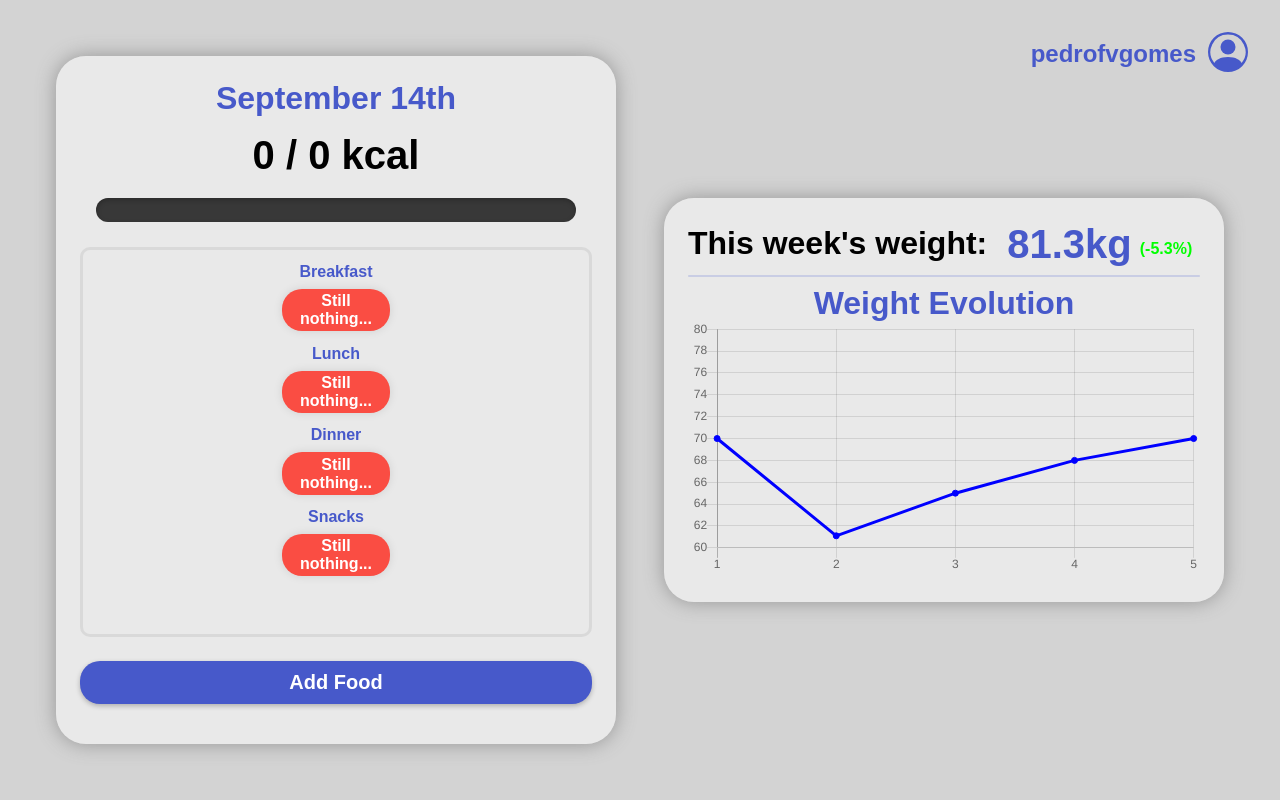
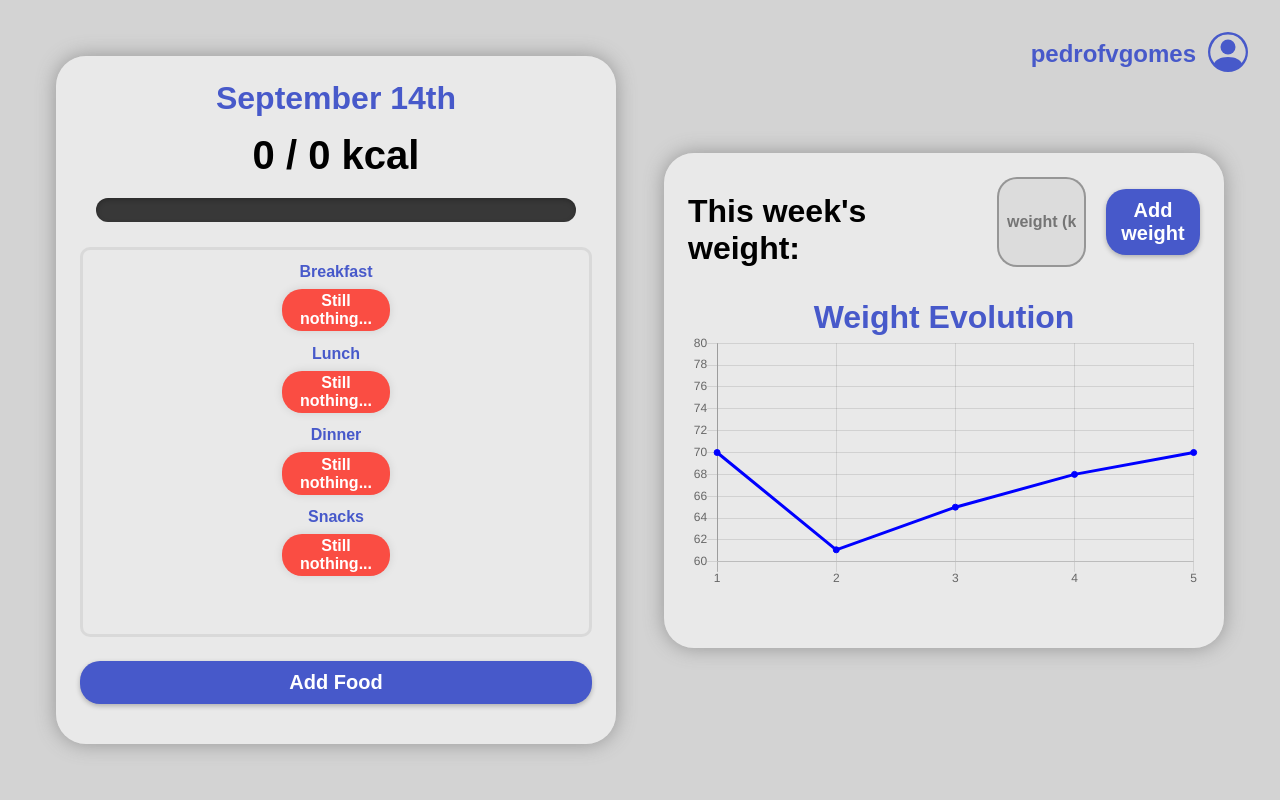
Before and after one commit to pedrofvgomes/fithub, a Django app: page / in a window 1280 px wide. Run offline with Django 4.2, Linux system fonts and the light colour scheme; a user stored in the database is signed in; data that the repository does not hold is empty; parts of the project's set-up code (start-up, migrations or seed data) failed here and were passed over; some web fonts are replaced.

Commit message:
dynamic weight display and backend functions

```diff
--- a/fithub/models.py
+++ b/fithub/models.py
@@ -16,7 +16,7 @@ class User(AbstractUser):
 class WeightLog(models.Model):
     user = models.ForeignKey('User', on_delete=models.CASCADE)
     weight = models.FloatField()
-    timestamp = models.DateTimeField(default = datetime.datetime.now())
+    timestamp = models.DateTimeField(default=datetime.datetime.now())
 
 class FoodLog(models.Model):
     user = models.ForeignKey('User', on_delete=models.CASCADE)
@@ -24,7 +24,7 @@ class FoodLog(models.Model):
     calories = models.IntegerField(default=0)
     weight = models.CharField(max_length=100)
     meal = models.CharField(max_length=100)
-    timestamp = models.DateTimeField(default = datetime.datetime.now())
+    timestamp = models.DateTimeField(default=datetime.datetime.now())
 
 class NutritionalInfo(models.Model):
     user = models.ForeignKey('User', on_delete=models.CASCADE)
--- a/fithub/static/fithub/styles.css
+++ b/fithub/static/fithub/styles.css
@@ -70,7 +70,7 @@ html, body{
     margin-bottom: 5px;
     font-size: 15px;
 }
-.auth input, #edit-profile input[type='number'], #edit-profile select, #edit-nutrition select, #food-log select, #food-log input{
+.auth input, #edit-profile input[type='number'], #edit-profile select, #edit-nutrition select, #food-log select, #food-log input, #weight input{
     padding: 1em;
     border: solid 2px rgba(81, 81, 81, 0.5);
     border-radius: 20px;
@@ -183,7 +183,7 @@ progress.red::-webkit-progress-value{
     width: 100%;
 
 }
-#add-food, #authenticate, #profile-view button, #edit-profile input[type='submit'], #food-log button{
+#add-food, #authenticate, #profile-view button, #edit-profile input[type='submit'], #food-log button, #weight button{
     background-color: #4759ca;
     margin: auto;
     border: none;
@@ -198,19 +198,14 @@ progress.red::-webkit-progress-value{
     transition: box-shadow ease-in-out 0.1s;
     margin: auto;
 }
-#add-food:hover, #authenticate:hover, #profile-view button:hover, #edit-profile input[type='submit'], #food-log button:hover{
+#add-food:hover, #authenticate:hover, #profile-view button:hover, #edit-profile input[type='submit'], #food-log button:hover, #weight button:hover{
     cursor: pointer;
     box-shadow: 0px 0px 16px 0px rgba(0, 0, 0, 0.4);
     transition: box-shadow ease-in-out 0.1s;
 }
 
 
-#weight hr{
-    height: 2px;
-    background-color: rgba(71, 89, 202, 0.2);
-    border: none;
-    border-radius: 25px;
-}
+
 #weight-info{
     display: flex;
     flex-direction: row;
@@ -219,7 +214,7 @@ progress.red::-webkit-progress-value{
     font-weight: 700;
     font-size: 2em;
     margin: 0;
-    margin-top: 0.1em;
+    margin-top: 0.5em;
 }
 #weight-info h1{
     font-weight: 800;
@@ -239,11 +234,12 @@ progress.red::-webkit-progress-value{
     font-size: 2em;
     color: #4759ca;
     margin-bottom: 0;
-    margin-top: 0em;
+    margin-top: 1em;
     text-align: center;
 }
 #graph canvas{
     margin: auto;
+    margin-bottom: 2em;
 }
 
 #profile:hover{
@@ -525,10 +521,26 @@ input[type=number]::-webkit-outer-spin-button {
     text-align: left;
     width: 50%;
 }
-#search-results .food input{
+#search-results .food input, #weight input{
     padding: 0.5em;
     width: 3em;
     font-size: 1em;
     margin-right: 0.5em;
     text-align: center;
 }
+
+#weight-info button{
+    width: 20%;
+    margin-left: 1em;
+    margin-right: 0;
+}
+#weight-info input{
+    margin-right: 0;
+    margin-left: 2.5em;
+    padding: 0;
+    padding-left: 0.5em;
+    padding-right: 0.5em;
+    width: 15%;
+    font-size: 1em;
+    font-weight: 700;
+}
--- a/fithub/templates/fithub/index.html
+++ b/fithub/templates/fithub/index.html
@@ -1,5 +1,6 @@
 <!DOCTYPE html>
 <html lang="es">
+
 <head>
     <title>FitHub</title>
     <meta charset="utf-8">
@@ -8,6 +9,7 @@
     <script src="https://cdnjs.cloudflare.com/ajax/libs/Chart.js/2.9.4/Chart.js"></script>
     <script src="../../static/fithub/script.js"></script>
 </head>
+
 <body id="mainpage">
     <div id="food">
         <div id="calories">
@@ -23,9 +25,10 @@
                 <span>{{ food.name }}</span>
                 <span>{{ food.weight }}</span>
                 <span>{{ food.calories }} kcal</span>
-                        <svg xmlns="http://www.w3.org/2000/svg" width="20" height="20" fill="currentColor" class="bi bi-dash-circle" viewBox="0 0 16 16">
-                            <path d="M8 15A7 7 0 1 1 8 1a7 7 0 0 1 0 14zm0 1A8 8 0 1 0 8 0a8 8 0 0 0 0 16z"/>
-                            <path d="M4 8a.5.5 0 0 1 .5-.5h7a.5.5 0 0 1 0 1h-7A.5.5 0 0 1 4 8z"/>
+                <svg xmlns="http://www.w3.org/2000/svg" width="20" height="20" fill="currentColor"
+                    class="bi bi-dash-circle" viewBox="0 0 16 16">
+                    <path d="M8 15A7 7 0 1 1 8 1a7 7 0 0 1 0 14zm0 1A8 8 0 1 0 8 0a8 8 0 0 0 0 16z" />
+                    <path d="M4 8a.5.5 0 0 1 .5-.5h7a.5.5 0 0 1 0 1h-7A.5.5 0 0 1 4 8z" />
                 </svg>
             </li>
             {% endfor %}
@@ -39,9 +42,10 @@
                 <span>{{ food.name }}</span>
                 <span>{{ food.weight }}</span>
                 <span>{{ food.calories }} kcal</span>
-                        <svg xmlns="http://www.w3.org/2000/svg" width="20" height="20" fill="currentColor" class="bi bi-dash-circle" viewBox="0 0 16 16">
-                            <path d="M8 15A7 7 0 1 1 8 1a7 7 0 0 1 0 14zm0 1A8 8 0 1 0 8 0a8 8 0 0 0 0 16z"/>
-                            <path d="M4 8a.5.5 0 0 1 .5-.5h7a.5.5 0 0 1 0 1h-7A.5.5 0 0 1 4 8z"/>
+                <svg xmlns="http://www.w3.org/2000/svg" width="20" height="20" fill="currentColor"
+                    class="bi bi-dash-circle" viewBox="0 0 16 16">
+                    <path d="M8 15A7 7 0 1 1 8 1a7 7 0 0 1 0 14zm0 1A8 8 0 1 0 8 0a8 8 0 0 0 0 16z" />
+                    <path d="M4 8a.5.5 0 0 1 .5-.5h7a.5.5 0 0 1 0 1h-7A.5.5 0 0 1 4 8z" />
                 </svg>
             </li>
             {% endfor %}
@@ -55,9 +59,10 @@
                 <span>{{ food.name }}</span>
                 <span>{{ food.weight }}</span>
                 <span>{{ food.calories }} kcal</span>
-                        <svg xmlns="http://www.w3.org/2000/svg" width="20" height="20" fill="currentColor" class="bi bi-dash-circle" viewBox="0 0 16 16">
-                            <path d="M8 15A7 7 0 1 1 8 1a7 7 0 0 1 0 14zm0 1A8 8 0 1 0 8 0a8 8 0 0 0 0 16z"/>
-                            <path d="M4 8a.5.5 0 0 1 .5-.5h7a.5.5 0 0 1 0 1h-7A.5.5 0 0 1 4 8z"/>
+                <svg xmlns="http://www.w3.org/2000/svg" width="20" height="20" fill="currentColor"
+                    class="bi bi-dash-circle" viewBox="0 0 16 16">
+                    <path d="M8 15A7 7 0 1 1 8 1a7 7 0 0 1 0 14zm0 1A8 8 0 1 0 8 0a8 8 0 0 0 0 16z" />
+                    <path d="M4 8a.5.5 0 0 1 .5-.5h7a.5.5 0 0 1 0 1h-7A.5.5 0 0 1 4 8z" />
                 </svg>
             </li>
             {% endfor %}
@@ -71,9 +76,10 @@
                 <span>{{ food.name }}</span>
                 <span>{{ food.weight }}</span>
                 <span>{{ food.calories }} kcal</span>
-                        <svg xmlns="http://www.w3.org/2000/svg" width="20" height="20" fill="currentColor" class="bi bi-dash-circle" viewBox="0 0 16 16">
-                            <path d="M8 15A7 7 0 1 1 8 1a7 7 0 0 1 0 14zm0 1A8 8 0 1 0 8 0a8 8 0 0 0 0 16z"/>
-                            <path d="M4 8a.5.5 0 0 1 .5-.5h7a.5.5 0 0 1 0 1h-7A.5.5 0 0 1 4 8z"/>
+                <svg xmlns="http://www.w3.org/2000/svg" width="20" height="20" fill="currentColor"
+                    class="bi bi-dash-circle" viewBox="0 0 16 16">
+                    <path d="M8 15A7 7 0 1 1 8 1a7 7 0 0 1 0 14zm0 1A8 8 0 1 0 8 0a8 8 0 0 0 0 16z" />
+                    <path d="M4 8a.5.5 0 0 1 .5-.5h7a.5.5 0 0 1 0 1h-7A.5.5 0 0 1 4 8z" />
                 </svg>
             </li>
             {% endfor %}
@@ -88,22 +94,31 @@
     <div id="weight">
         <div id="weight-info">
             <h2>This week's weight: </h2>
-                <h1>81.3kg</h1>
-                <span>(-5.3%)</span>
+            {% if newweightlog %}
+            <input type="number" placeholder="weight (kg)">
+            <button onclick="addWeight();">Add weight</button>
+            {% else %}
+            <h1>{{ weight }} kg</h1>
+            <span>({{ percentage }})</span>
+            {% endif %}
         </div>
-            <hr>
         <div id="graph">
             <h2>Weight Evolution</h2>
             <canvas id="weightchart" style="width: 100%; max-width: 600px;"></canvas>
         </div>
+        {% if remove %}
+        <button onclick="removeWeight();">Remove Last Weight</button>
+        {% endif %}
     </div>
 
     {% if user.is_authenticated %}
     <div id="profile">
         <span>{{ user.username }}</span>
-            <svg xmlns="http://www.w3.org/2000/svg" width="40" height="40" fill="#4759ca" class="bi bi-person-circle" viewBox="0 0 16 16">
-                <path d="M11 6a3 3 0 1 1-6 0 3 3 0 0 1 6 0z"/>
-                <path fill-rule="evenodd" d="M0 8a8 8 0 1 1 16 0A8 8 0 0 1 0 8zm8-7a7 7 0 0 0-5.468 11.37C3.242 11.226 4.805 10 8 10s4.757 1.225 5.468 2.37A7 7 0 0 0 8 1z"/>
+        <svg xmlns="http://www.w3.org/2000/svg" width="40" height="40" fill="#4759ca" class="bi bi-person-circle"
+            viewBox="0 0 16 16">
+            <path d="M11 6a3 3 0 1 1-6 0 3 3 0 0 1 6 0z" />
+            <path fill-rule="evenodd"
+                d="M0 8a8 8 0 1 1 16 0A8 8 0 0 1 0 8zm8-7a7 7 0 0 0-5.468 11.37C3.242 11.226 4.805 10 8 10s4.757 1.225 5.468 2.37A7 7 0 0 0 8 1z" />
         </svg>
     </div>
     {% else %}
@@ -115,13 +130,18 @@
 
     <div id="profile-view">
         <div id="logout">
-                <svg xmlns="http://www.w3.org/2000/svg" width="20" height="20" fill="white" class="bi bi-box-arrow-left" viewBox="0 0 16 16">
-                    <path fill-rule="evenodd" d="M6 12.5a.5.5 0 0 0 .5.5h8a.5.5 0 0 0 .5-.5v-9a.5.5 0 0 0-.5-.5h-8a.5.5 0 0 0-.5.5v2a.5.5 0 0 1-1 0v-2A1.5 1.5 0 0 1 6.5 2h8A1.5 1.5 0 0 1 16 3.5v9a1.5 1.5 0 0 1-1.5 1.5h-8A1.5 1.5 0 0 1 5 12.5v-2a.5.5 0 0 1 1 0v2z"/>
-                    <path fill-rule="evenodd" d="M.146 8.354a.5.5 0 0 1 0-.708l3-3a.5.5 0 1 1 .708.708L1.707 7.5H10.5a.5.5 0 0 1 0 1H1.707l2.147 2.146a.5.5 0 0 1-.708.708l-3-3z"/>
+            <svg xmlns="http://www.w3.org/2000/svg" width="20" height="20" fill="white" class="bi bi-box-arrow-left"
+                viewBox="0 0 16 16">
+                <path fill-rule="evenodd"
+                    d="M6 12.5a.5.5 0 0 0 .5.5h8a.5.5 0 0 0 .5-.5v-9a.5.5 0 0 0-.5-.5h-8a.5.5 0 0 0-.5.5v2a.5.5 0 0 1-1 0v-2A1.5 1.5 0 0 1 6.5 2h8A1.5 1.5 0 0 1 16 3.5v9a1.5 1.5 0 0 1-1.5 1.5h-8A1.5 1.5 0 0 1 5 12.5v-2a.5.5 0 0 1 1 0v2z" />
+                <path fill-rule="evenodd"
+                    d="M.146 8.354a.5.5 0 0 1 0-.708l3-3a.5.5 0 1 1 .708.708L1.707 7.5H10.5a.5.5 0 0 1 0 1H1.707l2.147 2.146a.5.5 0 0 1-.708.708l-3-3z" />
             </svg>
         </div>
-            <svg xmlns="http://www.w3.org/2000/svg" width="25" height="25" fill="currentColor" class="bi bi-x" viewBox="0 0 16 16">
-                <path d="M4.646 4.646a.5.5 0 0 1 .708 0L8 7.293l2.646-2.647a.5.5 0 0 1 .708.708L8.707 8l2.647 2.646a.5.5 0 0 1-.708.708L8 8.707l-2.646 2.647a.5.5 0 0 1-.708-.708L7.293 8 4.646 5.354a.5.5 0 0 1 0-.708z"/>
+        <svg xmlns="http://www.w3.org/2000/svg" width="25" height="25" fill="currentColor" class="bi bi-x"
+            viewBox="0 0 16 16">
+            <path
+                d="M4.646 4.646a.5.5 0 0 1 .708 0L8 7.293l2.646-2.647a.5.5 0 0 1 .708.708L8.707 8l2.647 2.646a.5.5 0 0 1-.708.708L8 8.707l-2.646 2.647a.5.5 0 0 1-.708-.708L7.293 8 4.646 5.354a.5.5 0 0 1 0-.708z" />
         </svg>
         <h1>{{user.username}}</h1>
         <div id="info">
@@ -211,16 +231,20 @@
 
     <div id="food-log">
         {% csrf_token %}
-            <svg xmlns="http://www.w3.org/2000/svg" width="25" height="25" fill="currentColor" class="bi bi-x" viewBox="0 0 16 16">
-                <path d="M4.646 4.646a.5.5 0 0 1 .708 0L8 7.293l2.646-2.647a.5.5 0 0 1 .708.708L8.707 8l2.647 2.646a.5.5 0 0 1-.708.708L8 8.707l-2.646 2.647a.5.5 0 0 1-.708-.708L7.293 8 4.646 5.354a.5.5 0 0 1 0-.708z"/>
+        <svg xmlns="http://www.w3.org/2000/svg" width="25" height="25" fill="currentColor" class="bi bi-x"
+            viewBox="0 0 16 16">
+            <path
+                d="M4.646 4.646a.5.5 0 0 1 .708 0L8 7.293l2.646-2.647a.5.5 0 0 1 .708.708L8.707 8l2.647 2.646a.5.5 0 0 1-.708.708L8 8.707l-2.646 2.647a.5.5 0 0 1-.708-.708L7.293 8 4.646 5.354a.5.5 0 0 1 0-.708z" />
         </svg>
 
         <h1>Add Food</h1>
 
         <div id="search">
             <input type="text" name="food-name" placeholder="Search food" spellcheck="false" autocomplete="off">
-                <svg xmlns="http://www.w3.org/2000/svg" width="20" height="20" fill="black" class="bi bi-search" viewBox="0 0 16 16">
-                    <path d="M11.742 10.344a6.5 6.5 0 1 0-1.397 1.398h-.001c.03.04.062.078.098.115l3.85 3.85a1 1 0 0 0 1.415-1.414l-3.85-3.85a1.007 1.007 0 0 0-.115-.1zM12 6.5a5.5 5.5 0 1 1-11 0 5.5 5.5 0 0 1 11 0z"/>
+            <svg xmlns="http://www.w3.org/2000/svg" width="20" height="20" fill="black" class="bi bi-search"
+                viewBox="0 0 16 16">
+                <path
+                    d="M11.742 10.344a6.5 6.5 0 1 0-1.397 1.398h-.001c.03.04.062.078.098.115l3.85 3.85a1 1 0 0 0 1.415-1.414l-3.85-3.85a1.007 1.007 0 0 0-.115-.1zM12 6.5a5.5 5.5 0 1 1-11 0 5.5 5.5 0 0 1 11 0z" />
             </svg>
         </div>
         <label for="search-results">Most frequent foods</label>
@@ -241,8 +265,8 @@
 
 
     <script>
-            const x = [1,2,3,4,5];
-            const y = [70,61.1, 65, 68, 70];
+        const x = [1, 2, 3, 4, 5];
+        const y = [70, 61.1, 65, 68, 70];
 
         new Chart("weightchart", {
             type: 'line',
@@ -257,14 +281,28 @@
                 }]
             },
             options: {
-                    legend: {display: false},
+                legend: { display: false },
                 scales: {
-                        yAxes: [{ticks: {min:60, max:80}}]
+                    yAxes: [{ ticks: { min: 60, max: 80 } }]
                 }
             }
         });
+
+
+
+        function addWeight() {
+            let weight = document.querySelector('#weight-info input').value;
+            if (weight > 0) {
+                window.location.href = 'addweight/' + parseInt(document.querySelector('input[name="user_id"]').value) + '/' + String(weight);
+            }
+        }
+
+        function removeWeight() {
+            window.location.href = 'removeweight/' + parseInt(document.querySelector('input[name="user_id"]').value);
+        }
     </script>
 
 
 </body>
+
 </html>
--- a/fithub/urls.py
+++ b/fithub/urls.py
@@ -12,5 +12,7 @@ urlpatterns = [
     path('edit_nutrition/<int:user_id>', views.edit_nutrition, name='edit_nutrition'),
     path('clear/<int:user_id>', views.clear, name='clear'),
     path('addfood/<int:user_id>', views.add_food, name='add_food'),
-    path('removefood/<int:log_id>', views.remove_food, name='remove_food')
+    path('removefood/<int:log_id>', views.remove_food, name='remove_food'),
+    path('addweight/<int:user_id>/<str:weight>', views.add_weight, name='add_weight'),
+    path('removeweight/<int:user_id>', views.remove_weight, name='remove_weight')
 ]
--- a/fithub/views.py
+++ b/fithub/views.py
@@ -11,6 +11,34 @@ import datetime, pytz
 def index(request):
     today = datetime.datetime.now()
 
+    # most recent weight log
+    id = sorted([log.id for log in WeightLog.objects.filter(user= request.user)])
+    if len(id) > 0:
+        id = id[-1]
+    else:
+        id = 0
+    lasttimestamp = WeightLog.objects.filter(user = request.user, id = id)
+    if len(lasttimestamp) != 0:
+        weight = lasttimestamp[0].weight
+        newweightlog = False
+    else:
+        newweightlog = True
+        weight = 0
+        percentage = 0
+    if not newweightlog:
+        diff = datetime.datetime.now() - lasttimestamp[0].timestamp.replace(tzinfo=None)
+        newweightlog = diff.days >= 7
+
+        # percentage lost
+        start = request.user.starting_weight
+        current = request.user.current_weight
+        percentage = (current-start)/start * 100
+        if percentage >= 0:
+            percentage = "+ " + "{:.2f}".format(percentage) + '%'
+        else:
+            percentage = "- " + ("{:.2f}".format(percentage))[1:] + '%'
+
+
 
     # sum of calories
     flogs = []
@@ -19,6 +47,7 @@ def index(request):
             flogs.append(log)
     calories = sum([l.calories for l in flogs])
 
+
     return render(request, "fithub/index.html", {
         "calories" : round(calories),
         "date" : today,
@@ -26,8 +55,11 @@ def index(request):
         "lunch" : [log for log in flogs if log.meal == 'Lunch'],
         "dinner" : [log for log in flogs if log.meal == 'Dinner'],
         "snacks" : [log for log in flogs if log.meal == 'Snacks'],
+        "newweightlog" : newweightlog,
+        "weight" : weight,
+        "percentage" : percentage,
+        "remove" : len(WeightLog.objects.filter(user = request.user))
     })
-
 def authentication(request):
     return render(request, "fithub/authentication.html")
 
@@ -98,6 +130,9 @@ def edit_profile(request, user_id):
             user.current_weight = data['starting_weight']
 
         user.save()
+
+        log = WeightLog(user = user, weight = data['starting_weight'])
+        log.save()
 
         return HttpResponse(status=204)
 
@@ -249,3 +284,34 @@ def remove_food(request, log_id):
     log.delete()
 
     return redirect('index')
+
+
+def add_weight(request, user_id, weight):
+    try:
+        user = User.objects.get(id = user_id)
+    except User.DoesNotExist:
+        return redirect('index')
+
+    if request.user != user or request.user.starting_weight == 0:
+        print('o')
+        return redirect('index')
+
+    WeightLog(user = user, weight = float(weight)).save()
+
+    return redirect('index')
+
+
+def remove_weight(request, user_id):
+    try:
+        user = User.objects.get(id = user_id)
+    except User.DoesNotExist:
+        return redirect('index')
+
+    if request.user != user:
+        return redirect('index')
+
+    id = sorted([log.id for log in WeightLog.objects.filter(user= request.user)])[-1]
+    lastlog = WeightLog.objects.get(user = request.user, id = id)
+    lastlog.delete()
+
+    return redirect('index')
```
Also changed, not shown: db.sqlite3, fithub/migrations/0005_alter_foodlog_timestamp_alter_weightlog_timestamp.py (added), fithub/migrations/0006_alter_foodlog_timestamp_alter_weightlog_timestamp.py (added), fithub/migrations/0007_alter_foodlog_timestamp_alter_weightlog_timestamp.py (added), fithub/migrations/0008_alter_foodlog_timestamp_alter_weightlog_timestamp.py (added), fithub/static/fithub/script.js (line endings or trailing spaces). Lines whose indentation alone changed are shown as unchanged.
